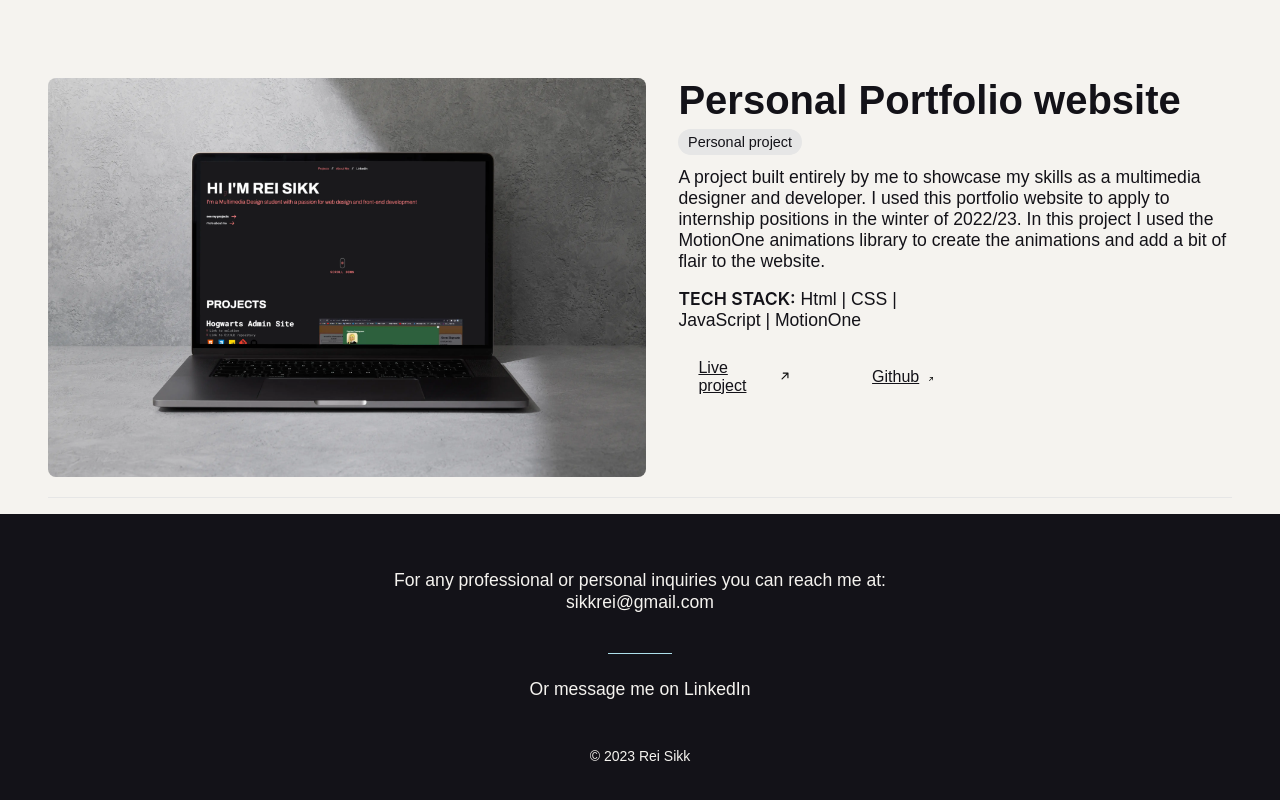
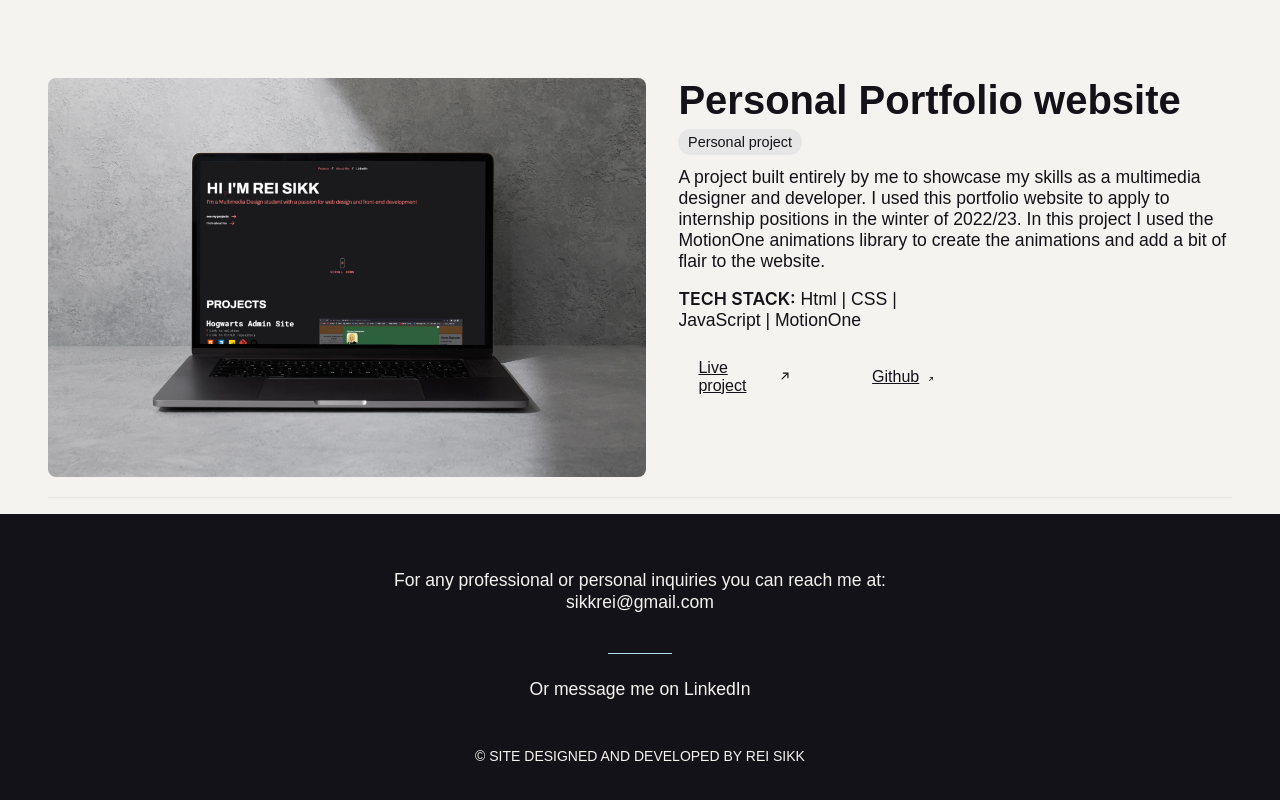
Before and after one commit to ReiSikk/portfolio, a React (Vite) app: page /projects in a window 1280 px wide. Shown: the part 1939-2739 px from the top of the page. Built offline with nearby package versions, Linux system fonts and the light colour scheme; a web font is replaced by a local one.

Commit message:
minor changes and motion one imported

```diff
--- a/package.json
+++ b/package.json
@@ -10,6 +10,7 @@
     "preview": "vite preview"
   },
   "dependencies": {
+    "framer-motion": "^10.16.4",
     "react": "^18.2.0",
     "react-dom": "^18.2.0",
     "react-router-dom": "^6.15.0"
--- a/src/Components/Footer.jsx
+++ b/src/Components/Footer.jsx
@@ -10,7 +10,7 @@ function Footer() {
         <div className="footer-lower">
             <p>Or message me on <span><a href="https://www.linkedin.com/in/rei-sikk-a642b9218/" target="_blank" rel="noreferrer" className="email-link footer-link">LinkedIn</a></span></p>
         </div>
-            <p className="copyright">© 2023 Rei Sikk</p>
+            <p className="copyright">© Site designed and developed by Rei Sikk</p>
     </footer>
   )
 }
--- a/src/Pages/HomePage.jsx
+++ b/src/Pages/HomePage.jsx
@@ -16,9 +16,6 @@ function HomePage() {
                 <h2 className="h3-style">Web Designer/ Developer</h2>
                 <h5>Based in <span className="hover-den">Copenhagen, Denmark</span></h5>
             </div>
-           {/*  <div className="hero-media">
-                <img src={reiPhoto} alt="illustration of Rei, the author of the portfolio website" />
-            </div> */}
         </div>
     </header>
     <main>
--- a/src/sass/components/_footer-styling.scss
+++ b/src/sass/components/_footer-styling.scss
@@ -30,6 +30,7 @@ footer {
         margin-right: auto;
         padding-top: 3rem;
         font-size: 0.875rem;
+        text-transform: uppercase;
     }
     .footer-link:hover {
         text-underline-position: below;
--- a/src/sass/pages/_project-page.scss
+++ b/src/sass/pages/_project-page.scss
@@ -85,12 +85,15 @@ label {
     max-width: 100%;
     height: auto;
     border-radius: 8px;
+    transition: transform 0.2s ease; /* Add a smooth transition effect */
 }
 #project_img {
     border-radius: 8px;
+    transition: all 0.2s ease; /* Add a smooth transition effect */
 }
 #project_img:hover, #project_vid:hover {
     cursor: url(../media/hovercursor.png) 50 50,auto;
+    transition: all 0.2s ease;
 }
 .condensed {
     font-weight: 600;
```
Also changed, not shown: 1 other file (tests, documents, lock files or other folders).
